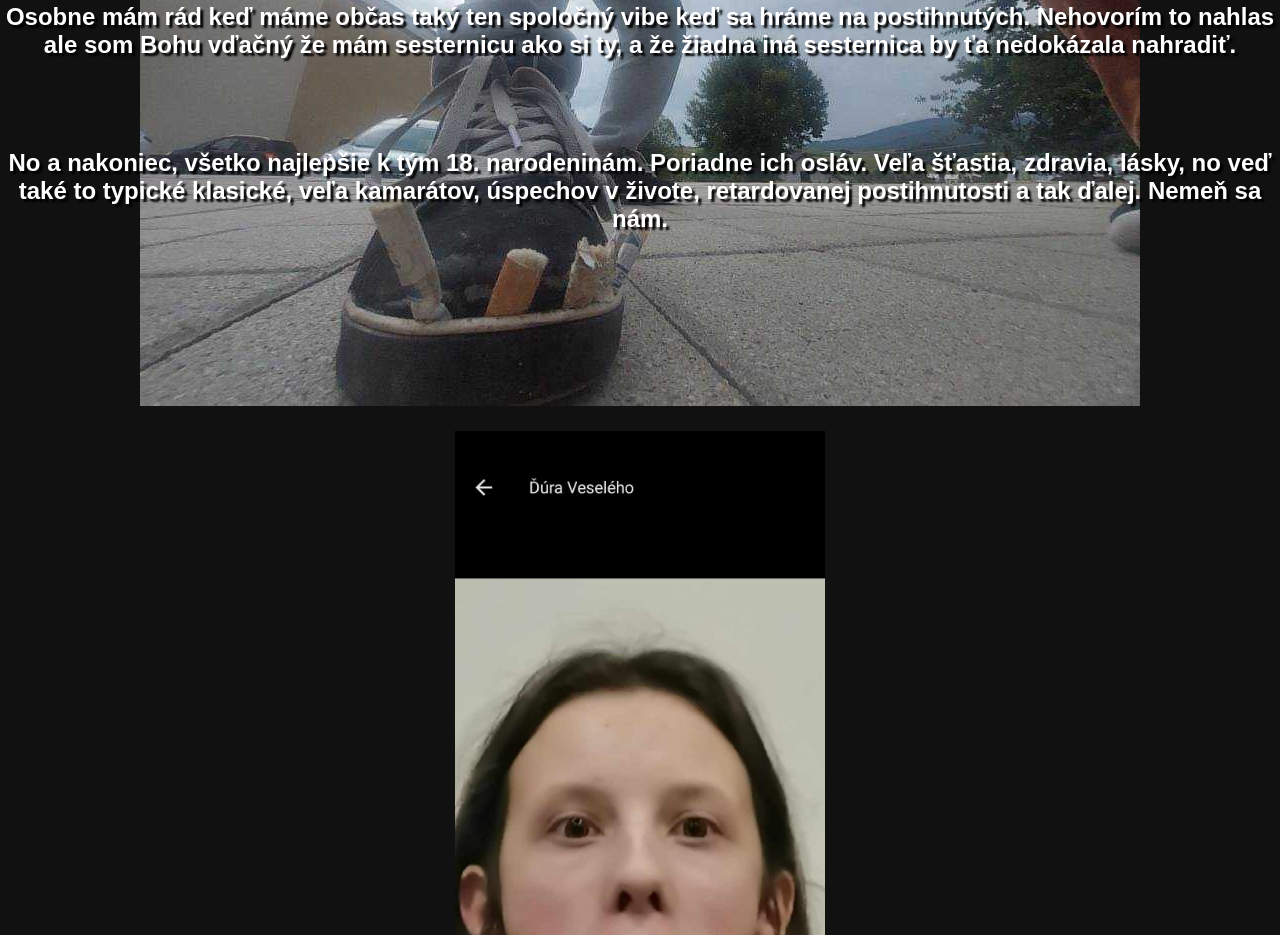
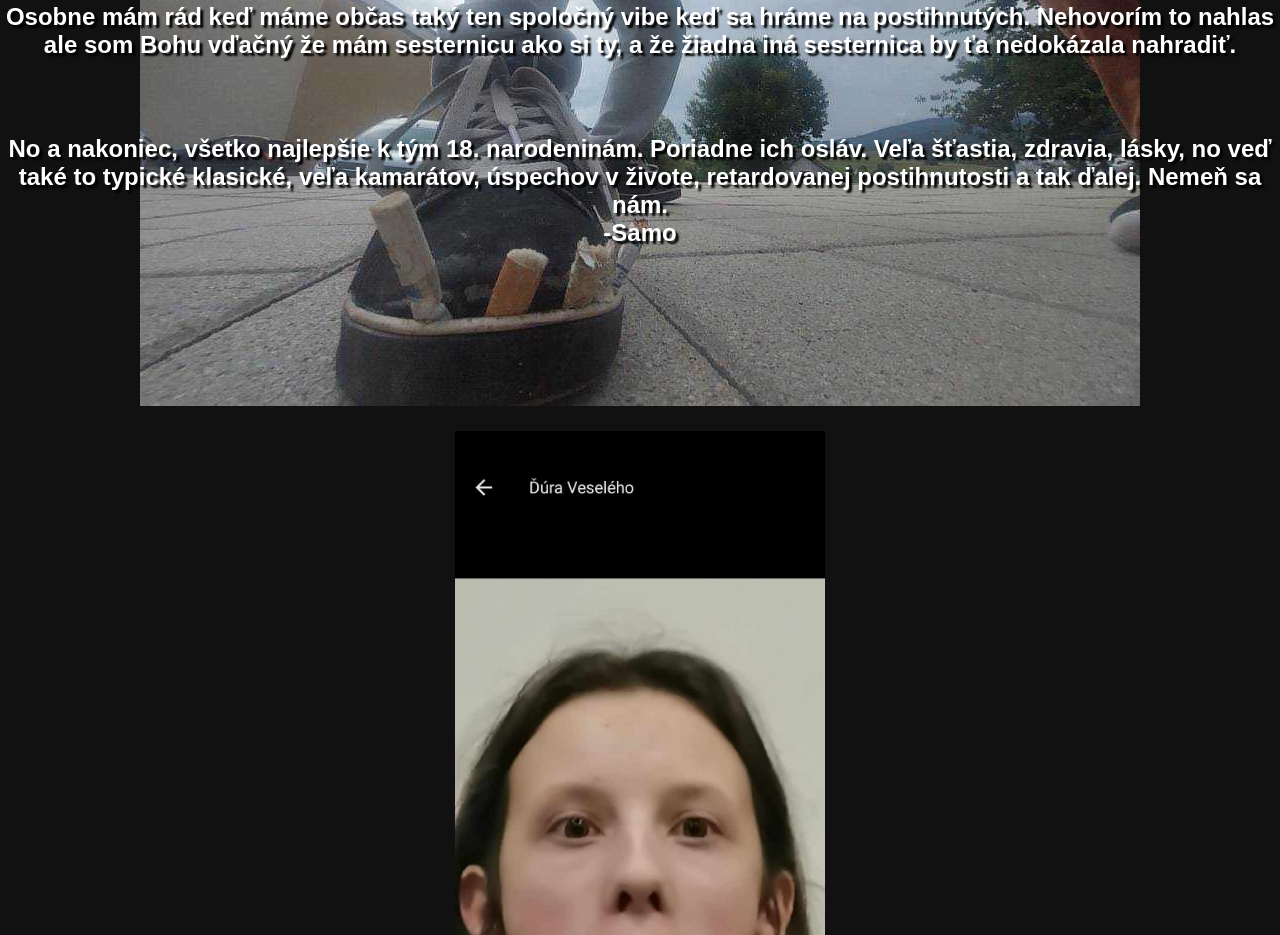
Before and after one commit to Samuelobabu69/Samuelobabu69.github.io, a plain HTML site: page timee/index.html in a window 1280 px wide. Shown: the part 7569-8504 px from the top of the page. Drawn offline with nearby package versions, Linux system fonts and the light colour scheme; a script that the page names is missing; a web font is replaced by a local one.

Commit message:
Add files via upload

```diff
--- a/timee/index.html
+++ b/timee/index.html
@@ -108,7 +108,8 @@
                 Poriadne ich osláv.
                 Veľa šťastia, zdravia, lásky, no veď také to typické
                 klasické, veľa kamarátov, úspechov v živote, retardovanej postihnutosti
-                a tak ďalej. Nemeň sa nám.
+                a tak ďalej. Nemeň sa nám. <br>
+                -Samo
 
             </h1>
         </div>
```
Also changed, not shown: timee/style.css (line endings or trailing spaces).
